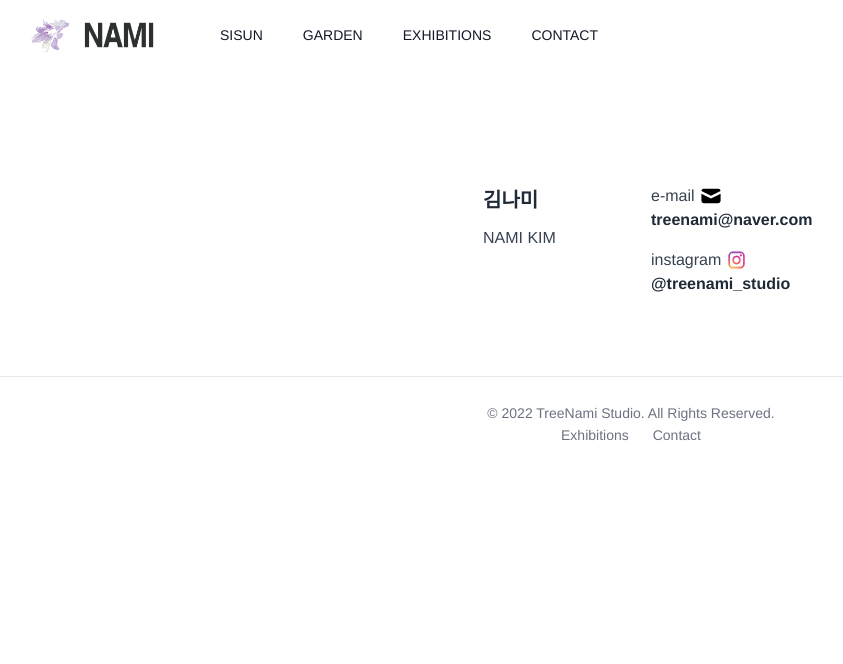
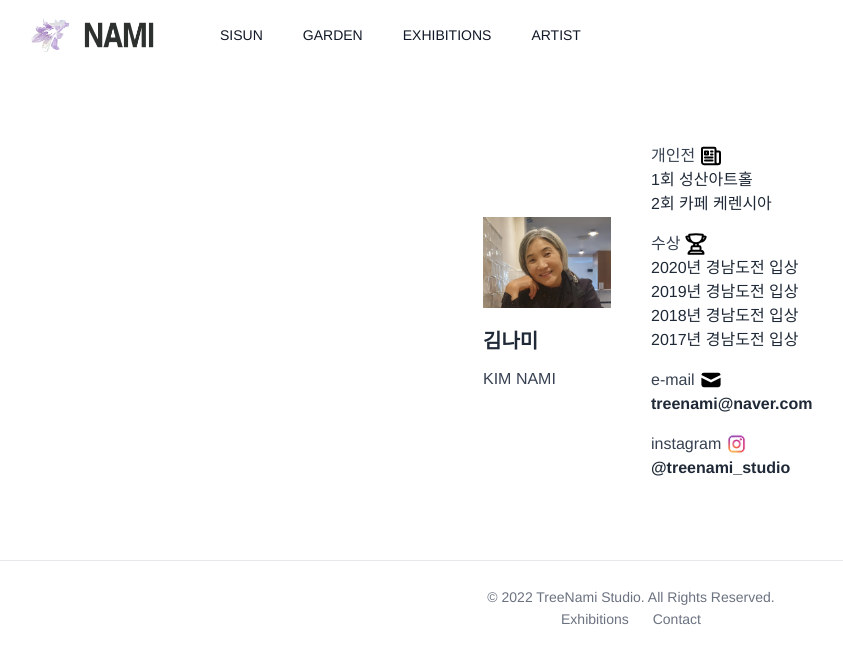
Before and after one commit to minhyukwang/invitation, a Next.js app: page /contact in a window 1280 px wide. Shown: the top 664 px of the page, without its empty margins (9-852 px from the left). Built offline with nearby package versions, Linux system fonts and the light colour scheme.

Commit message:
컨택트페이지 수정
아티스트 소개 페이지로 수정함..

```diff
--- a/pages/components/Detail.tsx
+++ b/pages/components/Detail.tsx
@@ -88,6 +88,30 @@ export default function Main() {
             <h4 className="font-['font-AlegreyaSans'] font-bold text-gray-800 text-xl">
               Collections
             </h4>
+            <div></div>
+            <p className=" text-sm text-gray-400">
+              제목 옆에 빨간 스티커가 없는 작품은 구매 가능합니다
+            </p>
+            <p className="flex text-sm text-gray-400">
+              작품 구매는 메일로 문의 주세요
+              <a href={'/contact'}>
+                <svg
+                  className="w-5 h-5 ml-2"
+                  fill="none"
+                  stroke="currentColor"
+                  strokeWidth="1.5"
+                  viewBox="0 0 24 24"
+                  xmlns="http://www.w3.org/2000/svg"
+                  aria-hidden="true"
+                >
+                  <path
+                    strokeLinecap="round"
+                    strokeLinejoin="round"
+                    d="M16.862 4.487l1.687-1.688a1.875 1.875 0 112.652 2.652L10.582 16.07a4.5 4.5 0 01-1.897 1.13L6 18l.8-2.685a4.5 4.5 0 011.13-1.897l8.932-8.931zm0 0L19.5 7.125M18 14v4.75A2.25 2.25 0 0115.75 21H5.25A2.25 2.25 0 013 18.75V8.25A2.25 2.25 0 015.25 6H10"
+                  ></path>
+                </svg>
+              </a>
+            </p>
             <div className="mt-6 space-y-12 lg:space-y-0 lg:grid lg:grid-cols-3 lg:gap-x-6">
               {callouts.map(callout => (
                 <div key={callout.name} className="group relative">
--- a/pages/components/Navigator.tsx
+++ b/pages/components/Navigator.tsx
@@ -9,7 +9,7 @@ const navigation = [
   { name: 'SISUN', href: '/', current: false },
   { name: 'GARDEN', href: '/exhibitions/pj-garden', current: false },
   { name: 'EXHIBITIONS', href: '/exhibitions', current: false },
-  { name: 'CONTACT', href: '/contact', current: false },
+  { name: 'ARTIST', href: '/contact', current: false },
 ];
 
 function classNames(...classes: any) {
--- a/pages/components/ScrollToTopButton.tsx
+++ b/pages/components/ScrollToTopButton.tsx
@@ -33,7 +33,7 @@ const ScrollToTopButton: React.FC = () => {
     <div>
       {isVisible && (
         <button
-          className="w-10 h-10 bg-gray-200 rounded-full"
+          className="md:hidden w-10 h-10 bg-gray-100 rounded-full"
           onClick={scrollToTop}
           style={{
             position: 'fixed',
--- a/pages/contact/index.tsx
+++ b/pages/contact/index.tsx
@@ -11,10 +11,62 @@ const Contact: NextPage = () => {
       <div className=" justify-center  max-w-2xl mx-auto py-10 px-8 grid items-center grid-cols-1 gap-y-4 gap-x-10 sm:px-8 lg:max-w-7xl lg:px-8 lg:grid-cols-2">
         {/* <div className="max-w-2xl mx-auto py-10 px-4 grid items-center grid-cols-1 gap-y-2 gap-x-2 sm:px-6 lg:max-w-6xl lg:px-8 lg:grid-cols-2"> */}
         <div className="lg:ml-[380px]  xl:ml-[460px]  2xl:ml-[600px]">
+          <div>
+            <Image
+              src="/artist.jpg"
+              alt="Picture of the author"
+              width={188}
+              height={135}
+            />
+          </div>
           <div className="py-3 text-gray-800 font-bold text-xl">김나미</div>
-          <div className="text-gray-700 font-medium text-l">NAMI KIM</div>
+          <div className="text-gray-700 font-medium text-l">KIM NAMI</div>
         </div>
-        <div className="flex-col pt-20 py-6">
+        <div className="flex-col pt-10 py-6">
+          <div className="flex">
+            <div className="mr-1 text-gray-700 font-medium">개인전</div>
+            <svg
+              className="w-6 h-6"
+              fill="none"
+              stroke="currentColor"
+              strokeWidth="2"
+              viewBox="0 0 24 24"
+              xmlns="http://www.w3.org/2000/svg"
+              aria-hidden="true"
+            >
+              <path
+                strokeLinecap="round"
+                strokeLinejoin="round"
+                d="M12 7.5h1.5m-1.5 3h1.5m-7.5 3h7.5m-7.5 3h7.5m3-9h3.375c.621 0 1.125.504 1.125 1.125V18a2.25 2.25 0 01-2.25 2.25M16.5 7.5V18a2.25 2.25 0 002.25 2.25M16.5 7.5V4.875c0-.621-.504-1.125-1.125-1.125H4.125C3.504 3.75 3 4.254 3 4.875V18a2.25 2.25 0 002.25 2.25h13.5M6 7.5h3v3H6v-3z"
+              ></path>
+            </svg>
+          </div>
+          <div className=" text-gray-800 text-l">1회 성산아트홀</div>
+          <div className="mb-4 text-gray-800 text-l">2회 카페 케렌시아</div>
+
+          <div className="flex">
+            <div className="mr-1 text-gray-700 font-medium">수상</div>
+            <svg
+              className="w-6 h-6"
+              fill="none"
+              stroke="currentColor"
+              strokeWidth="2"
+              viewBox="0 0 24 24"
+              xmlns="http://www.w3.org/2000/svg"
+              aria-hidden="true"
+            >
+              <path
+                strokeLinecap="round"
+                strokeLinejoin="round"
+                d="M16.5 18.75h-9m9 0a3 3 0 013 3h-15a3 3 0 013-3m9 0v-3.375c0-.621-.503-1.125-1.125-1.125h-.871M7.5 18.75v-3.375c0-.621.504-1.125 1.125-1.125h.872m5.007 0H9.497m5.007 0a7.454 7.454 0 01-.982-3.172M9.497 14.25a7.454 7.454 0 00.981-3.172M5.25 4.236c-.982.143-1.954.317-2.916.52A6.003 6.003 0 007.73 9.728M5.25 4.236V4.5c0 2.108.966 3.99 2.48 5.228M5.25 4.236V2.721C7.456 2.41 9.71 2.25 12 2.25c2.291 0 4.545.16 6.75.47v1.516M7.73 9.728a6.726 6.726 0 002.748 1.35m8.272-6.842V4.5c0 2.108-.966 3.99-2.48 5.228m2.48-5.492a46.32 46.32 0 012.916.52 6.003 6.003 0 01-5.395 4.972m0 0a6.726 6.726 0 01-2.749 1.35m0 0a6.772 6.772 0 01-3.044 0"
+              ></path>
+            </svg>
+          </div>
+          <div className=" text-gray-800 text-l">2020년 경남도전 입상</div>
+          <div className=" text-gray-800 text-l">2019년 경남도전 입상</div>
+          <div className=" text-gray-800 text-l">2018년 경남도전 입상</div>
+          <div className="mb-4 text-gray-800 text-l">2017년 경남도전 입상</div>
+
           <div className="flex">
             <div className="mr-1 text-gray-700 font-medium">e-mail</div>
             <svg
```
Also changed, not shown: public/artist.jpg (added), public/soldout.png (added).
